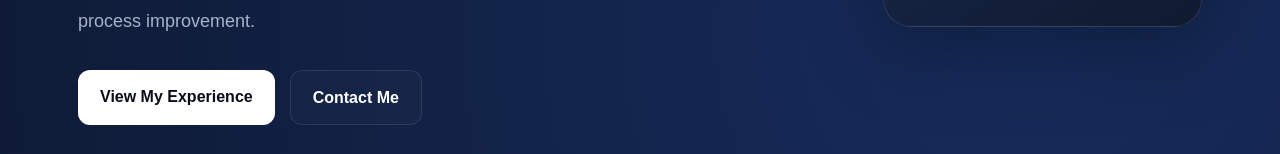
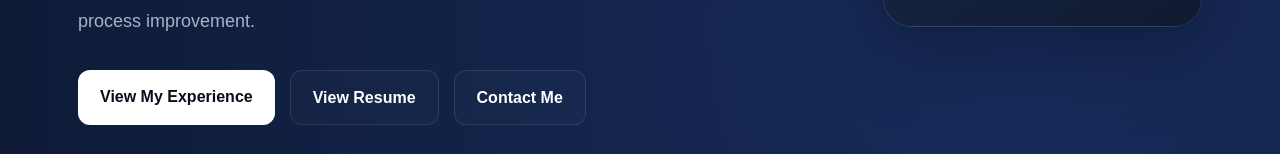
Before and after one commit to Ronney17-23/-ronney-portfolio, a Next.js app: page / in a window 1280 px wide. Shown: the part 646-800 px from the top of the page. Built offline with nearby package versions, Linux system fonts and the light colour scheme.

Commit message:
Add link to resume in page.js

```diff
--- a/app/page.js
+++ b/app/page.js
@@ -47,6 +47,14 @@ export default function Home() {
           <div className="buttons">
             <a href="#experience" className="primary">
               View My Experience
+            </a>
+            <a
+              href="/Ronney_Rodriguez_Resume.pdf"
+              target="_blank"
+              rel="noopener noreferrer"
+              className="secondary"
+            >
+             View Resume
             </a>
 
             <a href="#contact" className="secondary">
```
